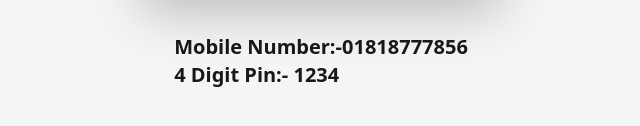
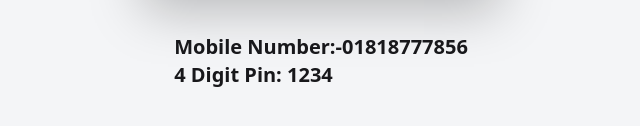
Before and after one commit to hakimcolor/E-Wallet, a plain HTML site: page index.html in a window 1280 px wide. Shown: the part 604-730 px from the top of the page, 319-959 px from the left. Drawn offline with nearby package versions, Linux system fonts and the light colour scheme.

Commit message:
my commit

```diff
--- a/index.html
+++ b/index.html
@@ -53,7 +53,7 @@
 
     <div class="text-xl mt-9 font-semibold">
       <h1>Mobile Number:-01818777856</h1>
-      <h1>4 Digit Pin:- 1234</h1>
+      <h1>4 Digit Pin: 1234 </h1>
     </div>
     <!-- <div>
       <div>$<span id="dlr">5000</span></div>
```
